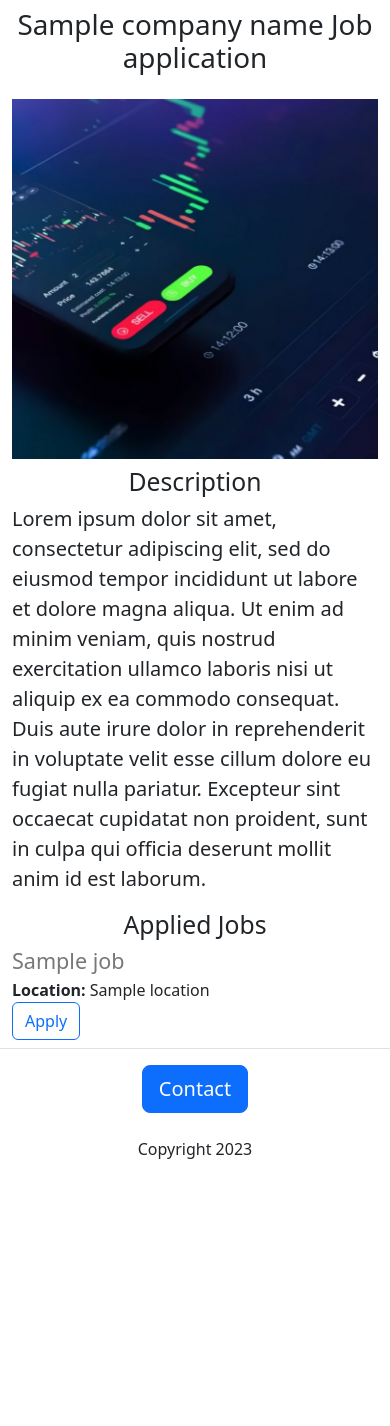
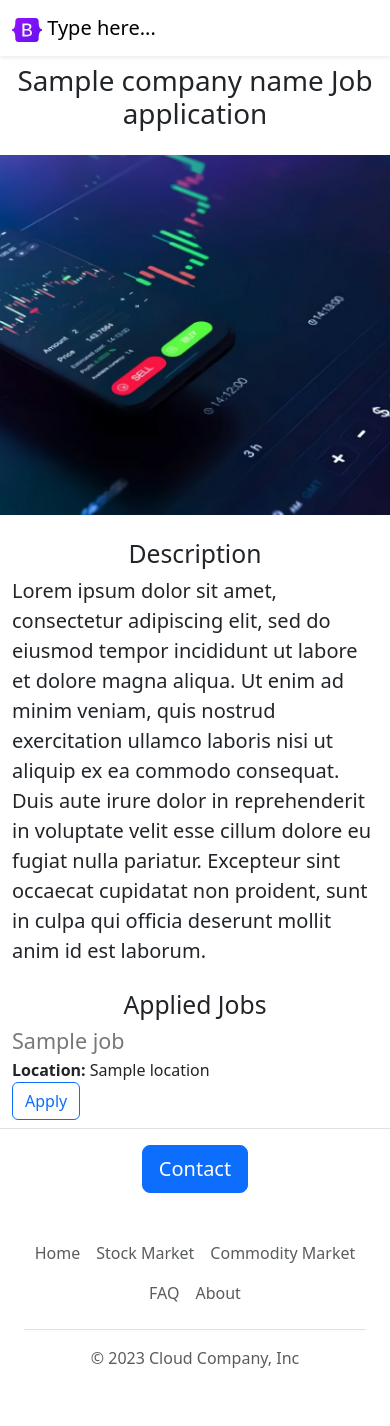
Before and after one commit to alexanderblanchet/jobposting, a Flask app: template templates/home.html in a window 390 px wide. Before the commit the page ends 1159 px from the top, so only its background shows below. Run offline with Flask 2, Linux system fonts and the light colour scheme; the template is opened without the code that fills it: most values are stand-ins (such as "Sample title", 1, 10 or a date in 2020).

Commit message:
functional and aesthetic improvements

```diff
--- /dev/null
+++ b/requirements.txt
@@ -0,0 +1,2 @@
+Flask
+gunicorn
--- /dev/null
+++ b/templates/footer.html
@@ -0,0 +1,12 @@
+<div class="container">
+  <footer class="py-3 my-4">
+    <ul class="nav justify-content-center border-bottom pb-3 mb-3">
+      <li class="nav-item"><a href="https://jobposting.alexanderblncht.repl.co" class="nav-link px-2 text-body-secondary">Home</a></li>
+      <li class="nav-item"><a href="https://jobposting.alexanderblncht.repl.co/stockmarket" class="nav-link px-2 text-body-secondary">Stock Market</a></li>
+      <li class="nav-item"><a href="https://jobposting.alexanderblncht.repl.co/commoditymarket" class="nav-link px-2 text-body-secondary">Commodity Market</a></li>
+      <li class="nav-item"><a href="https://jobposting.alexanderblncht.repl.co/faq" class="nav-link px-2 text-body-secondary">FAQ</a></li>
+      <li class="nav-item"><a target="_blank"href="https://jobposting.alexanderblncht.repl.co/about" class="nav-link px-2 text-body-secondary">About</a></li>
+    </ul>
+    <p class="text-center text-body-secondary">&copy; 2023 Cloud Company, Inc</p>
+  </footer>
+</div>
--- a/templates/home.html
+++ b/templates/home.html
@@ -10,17 +10,26 @@
         height: 360px;
         width: 100%;
         object-fit: cover;
+        margin-bottom:16px;
       }
     </style>
   </head>
   <body>
+    {% include 'nav.html' %}
+    <h1 class="text-center mt-2 mb-4">{{company_name}} Job application</h1>
+    <img class="img-fluid" id="banner" src="https://jobposting.alexanderblncht.repl.co/static/trad.jpeg/">
     <div class="container">
-      <h1 class="text-center mt-2 mb-4">{{company_name}} Job application</h1>
-      <img class="img-fluid" id="banner" src="https://jobposting.alexanderblncht.repl.co/static/trad.jpeg/">
       <h2 class="text-center mt-2 mb-2">Description</h2>
+      <div class="row">
+        <div class="col-md-6">
       <p class=lead>
         Lorem ipsum dolor sit amet, consectetur adipiscing elit, sed do eiusmod tempor incididunt ut labore et dolore magna aliqua. Ut enim ad minim veniam, quis nostrud exercitation ullamco laboris nisi ut aliquip ex ea commodo consequat. Duis aute irure dolor in reprehenderit in voluptate velit esse cillum dolore eu fugiat nulla pariatur. Excepteur sint occaecat cupidatat non proident, sunt in culpa qui officia deserunt mollit anim id est laborum.
       </p>
+        </div>
+        <div class="d-none d-md-block col-md-6 mb-2">
+        <img src="/static/oiltanker.jpeg/" style="height:320px; border-radius:4px;">
+          </div>
+      </div>
       <h2 class="text-center mt-2 mb-2">Applied Jobs</h2>
       <div>
         {% for job in jobs%}
@@ -28,9 +37,11 @@
         {% endfor %}
       </div>
       <div class="text-center">
-        <button class="btn btn-primary btn-lg">Contact</button>
-        <p class="text-center mt-4">Copyright 2023</p>
+        <a class="btn btn-primary btn-lg" href=" mailto:mail@contact.com?subject=Information&body=Company Name">
+          Contact
+        </a>
       </div>
     </div>
+    {% include 'footer.html' %}
   </body>
 </html>
--- a/templates/jobitem.html
+++ b/templates/jobitem.html
@@ -13,8 +13,8 @@
   </div>
   {% endif %}
   <div class="col-2">
-    <button type="button" class="btn btn-outline-primary">
+    <a href=" mailto:mail@info.com?subject=Opportunity for {{job['title']}} position&body=Company Name" type="button" class="btn btn-outline-primary float-right align-middle">
     Apply
-    </button>
+    </a>
   </div>
 </div>
--- /dev/null
+++ b/templates/nav.html
@@ -0,0 +1,10 @@
+<nav class="navbar shadow-sm fixed-top bg-white">
+  <div class="container">
+    <a class="navbar-brand" href="#">
+      <img src="/static/logo.svg" alt="" width="30" height="24">
+      Type here...
+    </a>
+  </div>
+</nav>
+
+<div style="height:56px"></div>
```
Also changed, not shown: static/logo.svg (added), static/oiltanker.jpeg (added), 2 other files.
